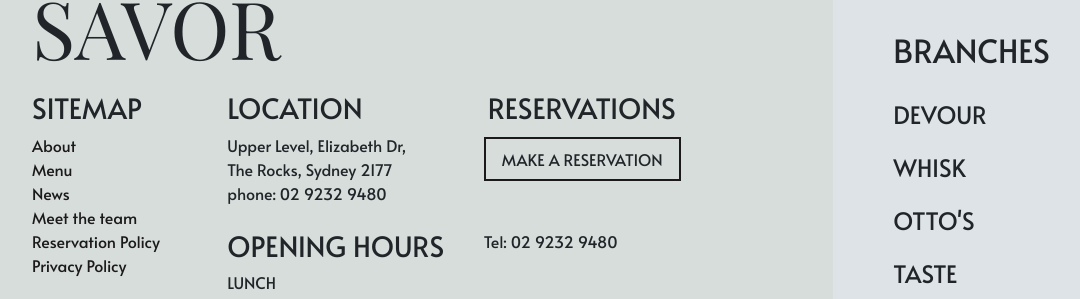
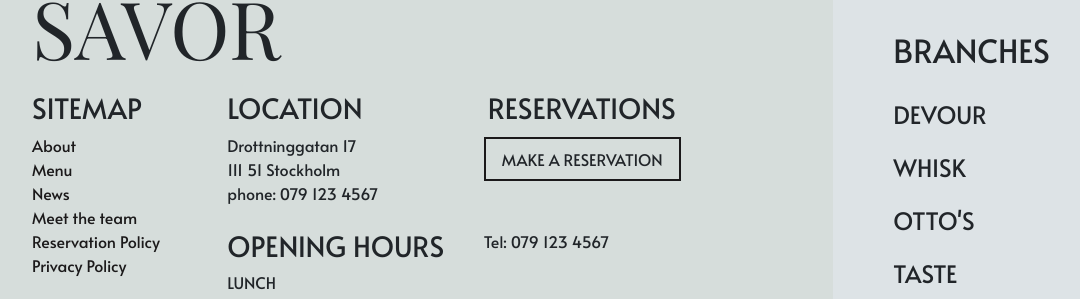
Before and after one commit to jennikaelisson/savor-restaurant, a React (Vite) app: page / in a window 1280 px wide. Shown: the part 1669-1968 px from the top of the page, without its empty margins (20-1100 px from the left). Built offline with nearby package versions, Linux system fonts and the light colour scheme; a web font is replaced by a local one.

Commit message:
changed address

```diff
--- a/src/components/Footer.tsx
+++ b/src/components/Footer.tsx
@@ -49,11 +49,11 @@ const Footer = () => {
                   <div className="p-1">
                     <h3>LOCATION</h3>
                     <p>
-                      Upper Level, Elizabeth Dr,
+                      Drottninggatan 17
                       <br />
-                      The Rocks, Sydney 2177
+                      111 51 Stockholm
                       <br />
-                      phone: 02 9232 9480
+                      phone: 079 123 4567
                     </p>
                   </div>
                   <div className="p-1 thin-font">
@@ -83,7 +83,7 @@ const Footer = () => {
                     </Link>
                   </div>
                   <div className="pt-5">
-                    <p>Tel: 02 9232 9480</p>
+                    <p>Tel: 079 123 4567</p>
                   </div>
                 </div>
               </div>
```
